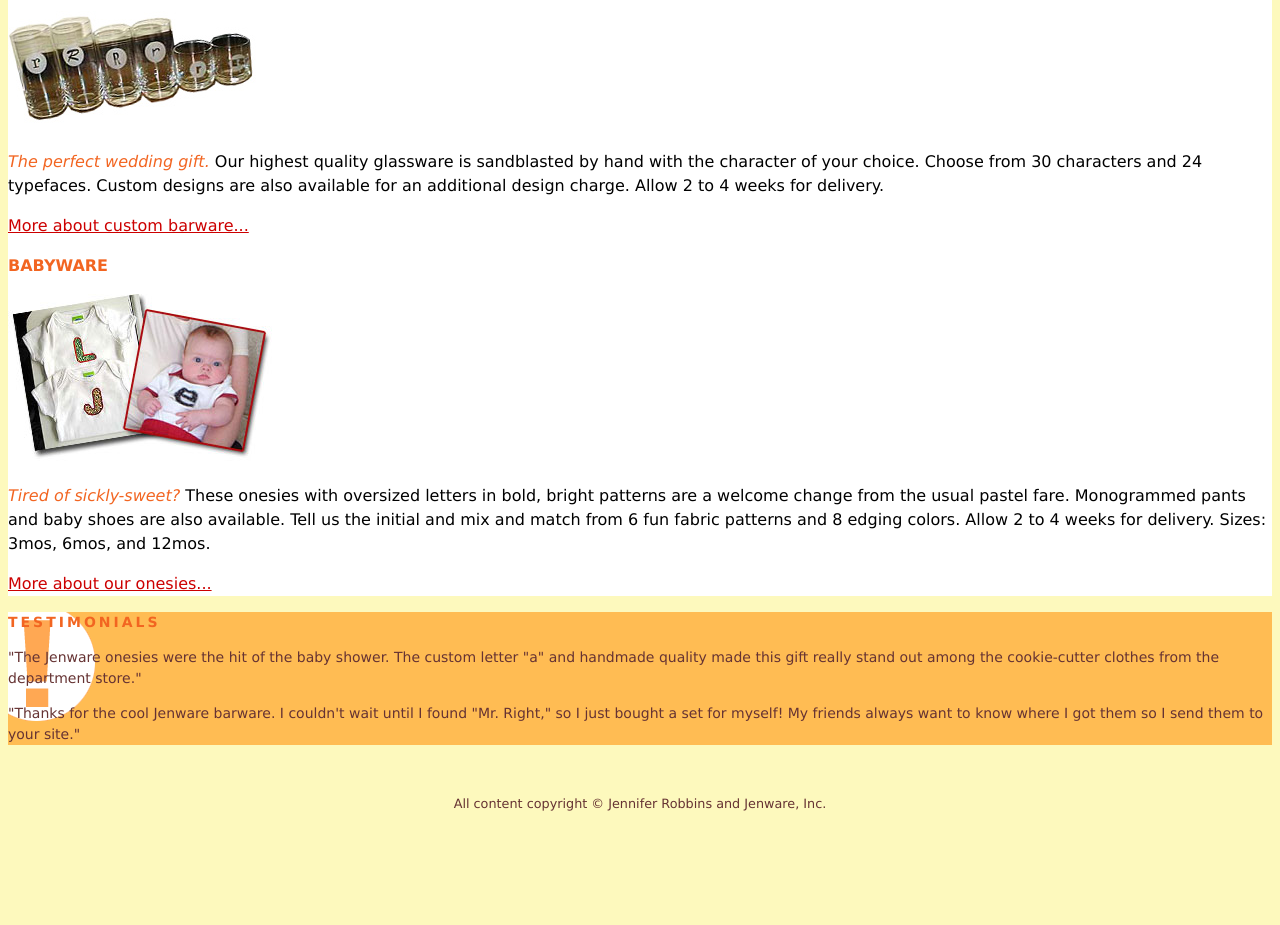
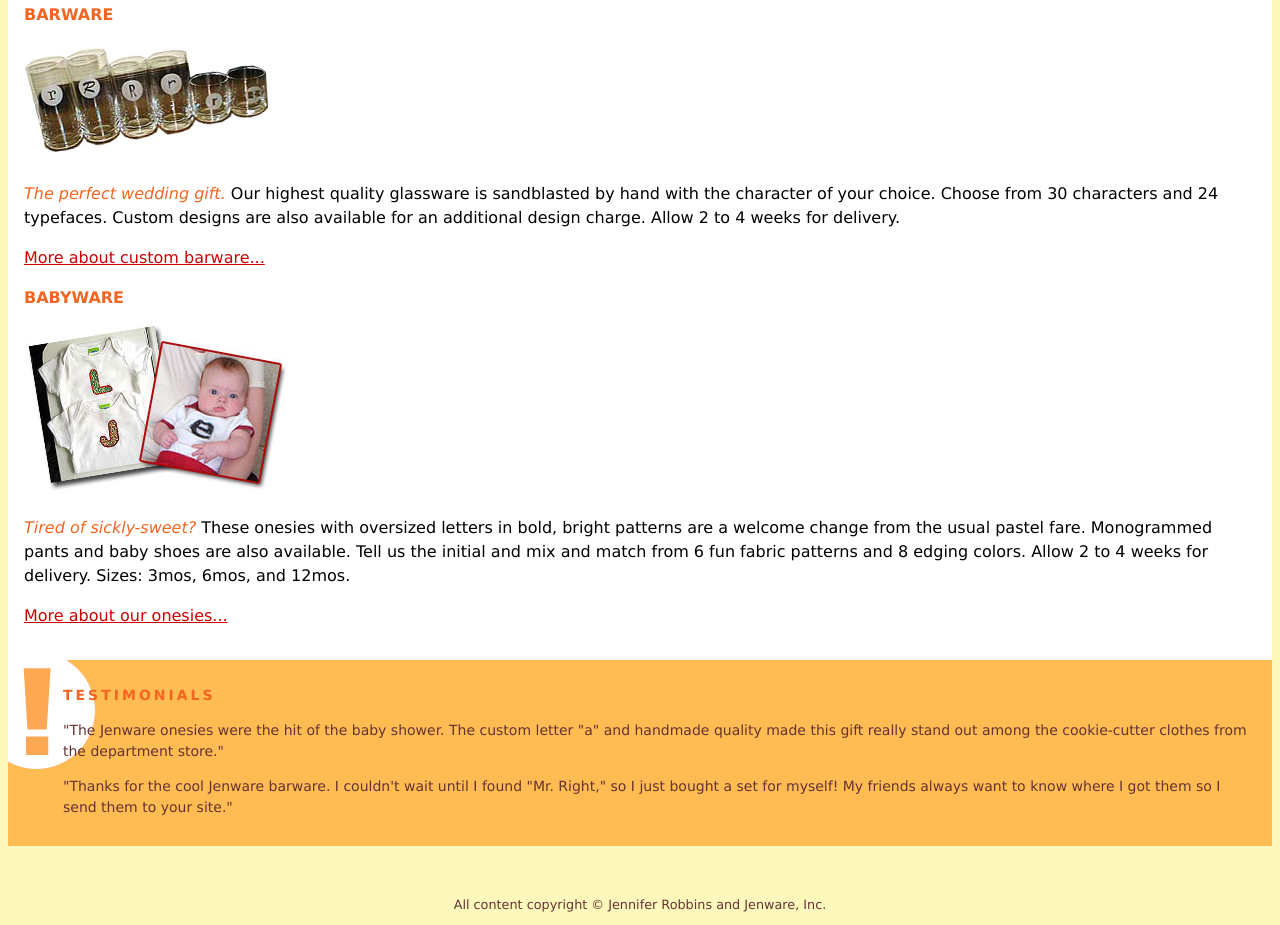
Before and after one commit to bmalen16/jenware, a plain HTML site: page LWD4e_materials/LWD4e_chapter14/jenware.html in a window 1280 px wide. Shown: the part 369-1294 px from the top of the page. Before the commit the page ends 1193 px from the top, so only its background shows below. Drawn offline with Linux system fonts and the light colour scheme.

Commit message:
completed exercise 14-1

```diff
--- a/LWD4e_materials/LWD4e_chapter14/jenware.html
+++ b/LWD4e_materials/LWD4e_chapter14/jenware.html
@@ -5,19 +5,31 @@
     <title>Jenware | Personalized Gifts</title>
     <style type="text/css">
       body {
+
         font-family: Verdana, Geneva, sans-serif;
+
         font-size: 100%;
 
         /* background gradient at top of page, from http://www.colorzilla.com/gradient-editor/ */
+
         background: -moz-linear-gradient(top,  #ffa853 0%, #fdf9bd 2%);
+
         background: -webkit-gradient(linear, left top, left bottom, color-stop(0%,#ffa853),color-stop(2%,#fdf9bd));
+
         background: -webkit-linear-gradient(top,  #ffa853 0%,#fdf9bd 2%);
+
         background: -o-linear-gradient(top,  #ffa853 0%,#fdf9bd 2%);
+
         background: -ms-linear-gradient(top,  #ffa853 0%,#fdf9bd 2%);
+
         background: linear-gradient(top,  #ffa853 0%,#fdf9bd 2%);
+
         filter: progid:DXImageTransform.Microsoft.gradient( startColorstr='#ffa853', endColorstr='#fdf9bd',GradientType=0 );
+
         background-repeat: repeat-x;
-  background-color: #fdf9bd; /* Old browsers */
+
+        background-color: #fdf9bd;
+        /* Old browsers */
 
 }
 
@@ -61,6 +73,7 @@ a:active {
       #nav ul {
 	list-style:none;
 }
+
 #nav ul li {
 	font-weight: normal;
     text-transform: uppercase;
@@ -71,22 +84,23 @@ a:active {
       #nav ul a:visited {
     color: #fff;
 }
+
       #nav ul a:focus {
 	color:#FC6
 }
+
       #nav ul a:hover {
     color: #fc6;
  }
       #nav ul a:active {
 	color:#F00;
 }
+      /* styles for the products section*/
 
-/* styles for the products section */
 
       #products {
   background-color: #FFF;
-  line-height: 1.5em;
-  }
+  line-height: 1.5em; padding: 1em;  }
       #products h2 {
   font-size: 1.2em;
   color: #ac267b;
@@ -106,7 +120,7 @@ a:active {
   font-size: .875em;
   line-height: 1.5;
   color: #633;
-  }
+ padding: 1em; padding-left: 55px;  }
 
       #testimonials h2 {
   font-size: 1em;
@@ -138,11 +152,14 @@ p#copyright {
 
   <body>
     <div id="intro">
+
       <hgroup>
+
         <h1><img src="images/jenware_logo.png" alt="Jenware"></h1>
+
         <h2>Make It Personal</h2>
+
       </hgroup>
-
       <p>Special occasions call for special gifts. The Jenware line of housewares and clothing can be personalized for the ones you love. </p>
     </div>
 
@@ -158,7 +175,9 @@ p#copyright {
     <div id="content">
 
       <div id="products">
+
         <h2>New Products</h2>
+
         <h3>Barware</h3>
         <p><img src="images/glasses.jpg" alt="photo of glasses decorated with the letter R"></p>
 <p><em>The perfect wedding gift.</em> Our highest quality glassware is sandblasted by hand with the character of your choice. Choose from 30 characters and 24 typefaces. Custom designs are also available for an additional design charge. Allow 2 to 4 weeks for delivery. </p>
@@ -173,13 +192,16 @@ p#copyright {
 
 
       <div id="testimonials">
+
         <h2>Testimonials</h2>
+
         <p>&quot;The Jenware onesies were the hit of the baby shower. The custom letter &quot;a&quot; and handmade quality made this gift really stand out among the cookie-cutter clothes from the department store.&quot;</p>
   <p>&quot;Thanks for the cool Jenware barware. I couldn't wait until I found &quot;Mr. Right,&quot; so I just bought a set for myself! My friends always want to know where I got them so I send them to your site.&quot; </p>
       </div>
       <p>&nbsp;</p>
       <p id="copyright">All content copyright &copy; Jennifer Robbins and Jenware, Inc. </p>
 
-</div><!-- end #content -->
+</div>
+    <!-- end #content -->
   </body>
 </html>
```
Lines whose indentation alone changed are shown as unchanged.
